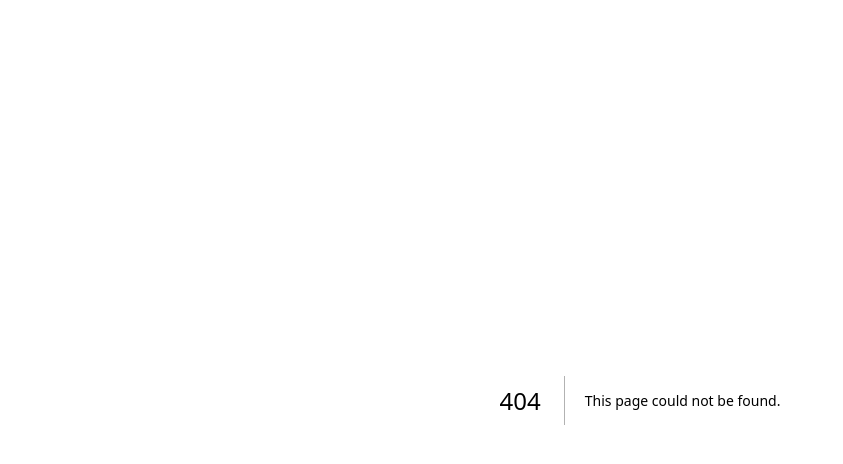
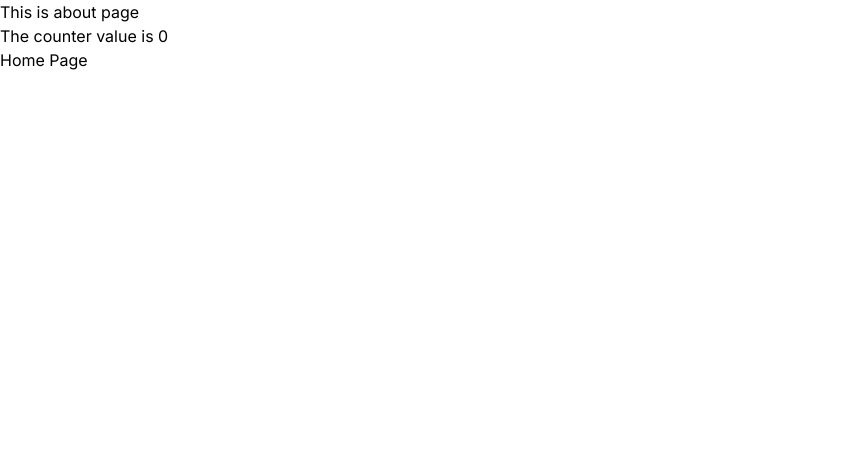
Before and after one commit to AbdullahKhetran/redux-counter, a Next.js app: page /about in a window 1280 px wide. Before the commit this address had no page. Shown: the top 464 px of the page, without its empty margins (0-843 px from the left). Built offline with nearby package versions, Linux system fonts and the light colour scheme.

Commit message:
added another page for shared state

```diff
--- /dev/null
+++ b/app/about/page.tsx
@@ -0,0 +1,22 @@
+"use client"
+
+import { useAppSelector } from "@/redux/hooks";
+import Link from "next/link";
+
+export default function AboutPage() {
+  const count = useAppSelector((state) => state.counter.value)
+  return (
+    <div>
+      <div>
+        <h1>This is about page</h1>
+        The counter value is {count}
+      </div>
+
+      <div>
+        <Link href={"/"}>
+          Home Page
+        </Link>
+      </div>
+    </div>
+  )
+}
--- a/components/Counter.tsx
+++ b/components/Counter.tsx
@@ -2,6 +2,7 @@
 
 import { decrement, increment, incrementByAmount } from "@/redux/features/counter/counterSlice"
 import { useAppDispatch, useAppSelector } from "@/redux/hooks"
+import Link from "next/link"
 import { useState } from "react"
 
 export default function Counter() {
@@ -15,6 +16,9 @@ export default function Counter() {
     const dispatch = useAppDispatch()
 
     return (
+        <div>
+
+
             <div className="flex flex-col items-start gap-2 m-2">
 
                 <p className="text-2xl">Count: {count}</p>
@@ -49,5 +53,12 @@ export default function Counter() {
                     />
                 </div>
             </div>
+
+            <div>
+                <Link href={"/about"}>
+                    About Page
+                </Link>
+            </div>
+        </div>
     )
 }
```
Lines whose indentation alone changed are shown as unchanged.
